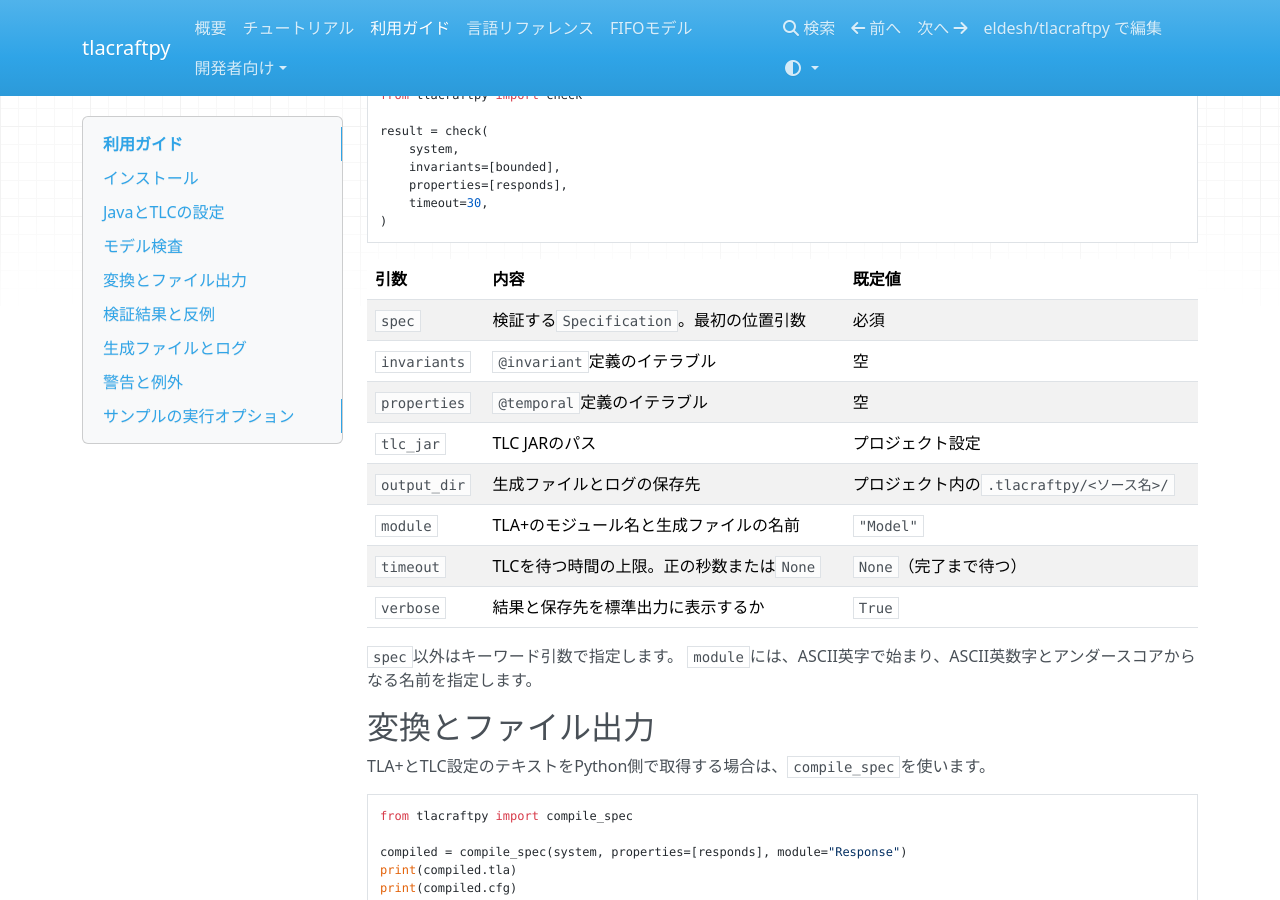
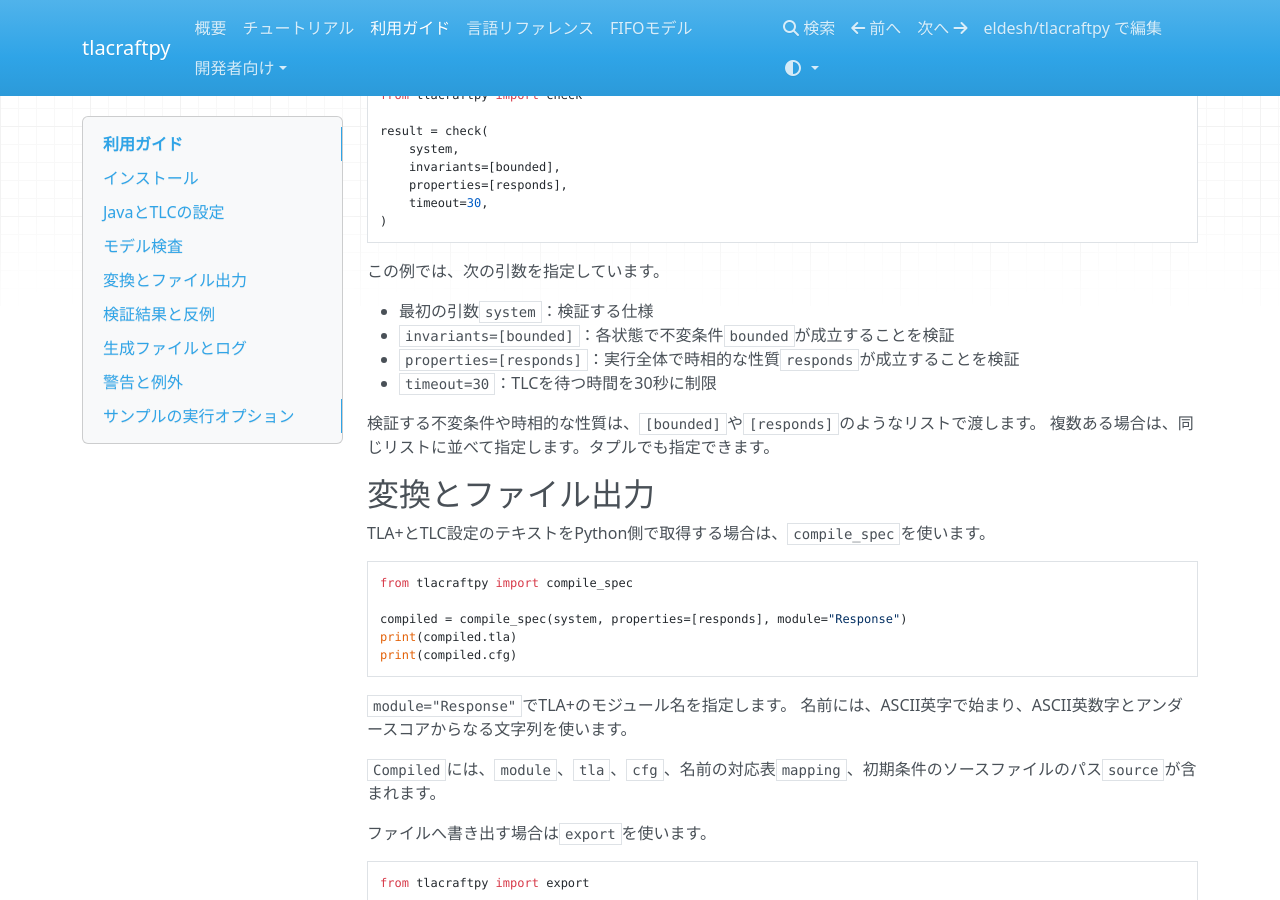
Before and after one commit to eldesh/tlacraftpy, an MkDocs documentation site: the page built from docs/usage.md, in a window 1280 px wide and 900 px high, scrolled down 1096 px. Built offline with MkDocs 1.6.1, drawn with Linux system fonts in a browser that asks for light colours; nearby versions of some CDN libraries.

Commit message:
Explain check arguments through the documented examples

````diff
--- a/docs/usage.md
+++ b/docs/usage.md
@@ -61,19 +61,15 @@ result = check(
 )
 ```
 
-| 引数 | 内容 | 既定値 |
-| --- | --- | --- |
-| `spec` | 検証する`Specification`。最初の位置引数 | 必須 |
-| `invariants` | `@invariant`定義のイテラブル | 空 |
-| `properties` | `@temporal`定義のイテラブル | 空 |
-| `tlc_jar` | TLC JARのパス | プロジェクト設定 |
-| `output_dir` | 生成ファイルとログの保存先 | プロジェクト内の`.tlacraftpy/<ソース名>/` |
-| `module` | TLA+のモジュール名と生成ファイルの名前 | `"Model"` |
-| `timeout` | TLCを待つ時間の上限。正の秒数または`None` | `None`（完了まで待つ） |
-| `verbose` | 結果と保存先を標準出力に表示するか | `True` |
+この例では、次の引数を指定しています。
 
-`spec`以外はキーワード引数で指定します。
-`module`には、ASCII英字で始まり、ASCII英数字とアンダースコアからなる名前を指定します。
+- 最初の引数`system`：検証する仕様
+- `invariants=[bounded]`：各状態で不変条件`bounded`が成立することを検証
+- `properties=[responds]`：実行全体で時相的な性質`responds`が成立することを検証
+- `timeout=30`：TLCを待つ時間を30秒に制限
+
+検証する不変条件や時相的な性質は、`[bounded]`や`[responds]`のようなリストで渡します。
+複数ある場合は、同じリストに並べて指定します。タプルでも指定できます。
 
 ## 変換とファイル出力
 
@@ -86,6 +82,9 @@ compiled = compile_spec(system, properties=[responds], module="Response")
 print(compiled.tla)
 print(compiled.cfg)
 ```
+
+`module="Response"`でTLA+のモジュール名を指定します。
+名前には、ASCII英字で始まり、ASCII英数字とアンダースコアからなる文字列を使います。
 
 `Compiled`には、`module`、`tla`、`cfg`、名前の対応表`mapping`、初期条件のソースファイルのパス`source`が含まれます。
 
````
Also changed, not shown: docs/tutorial.md (+5 -2 lines).
